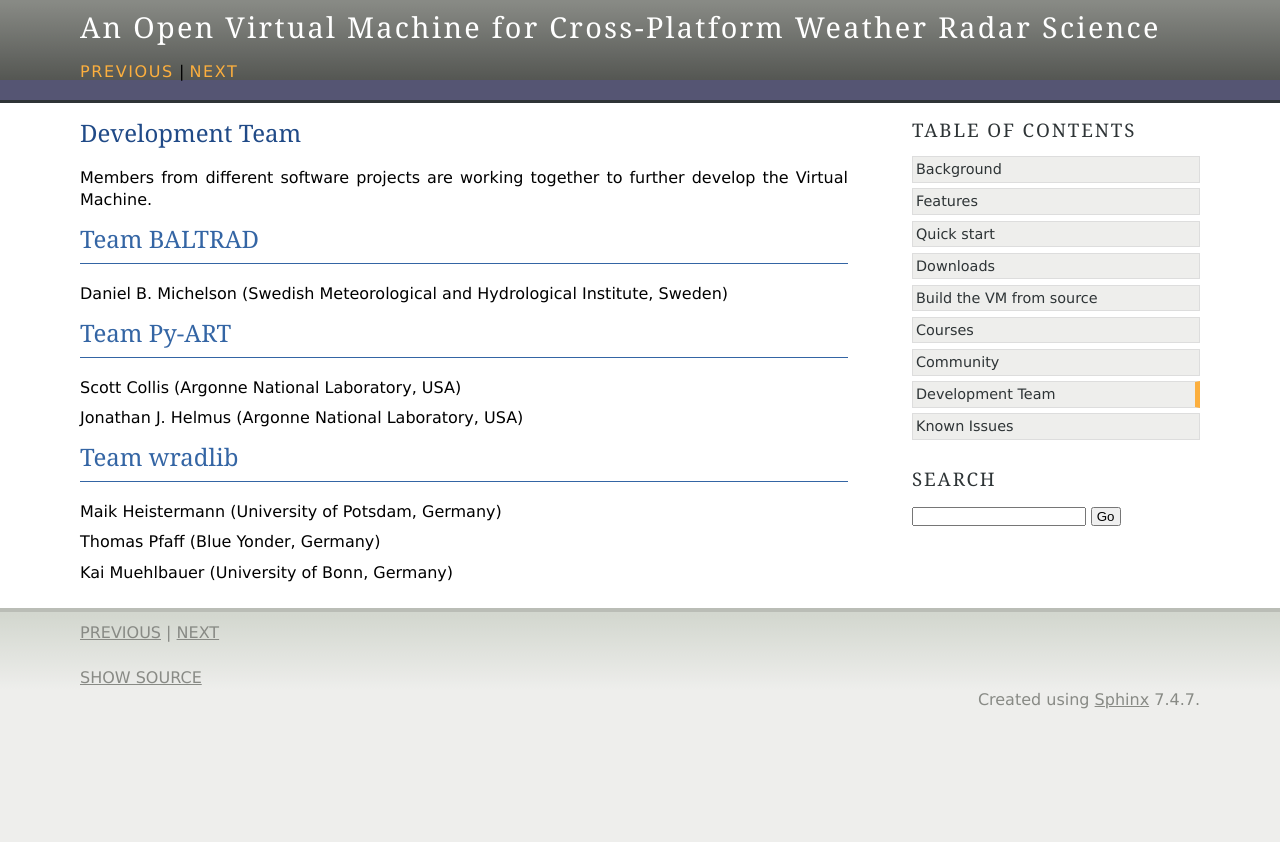
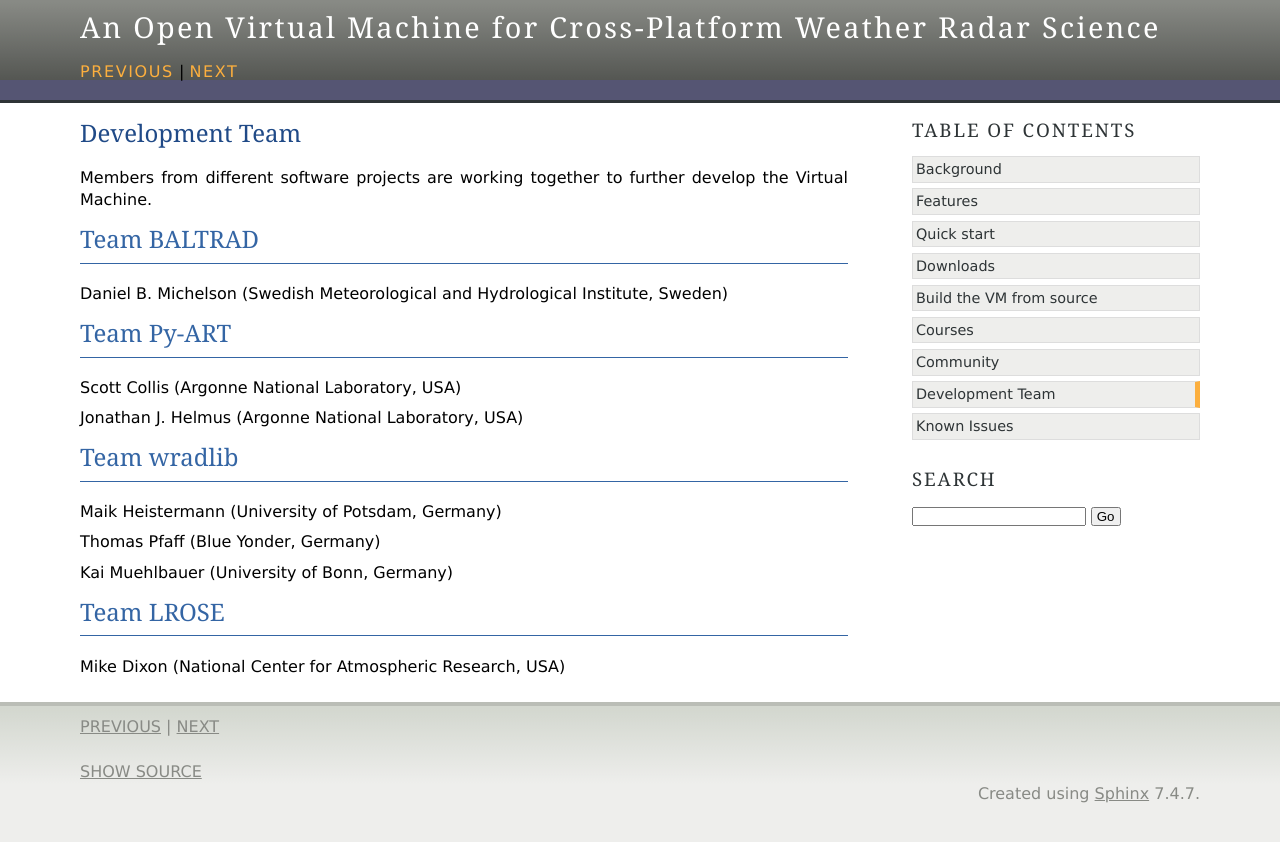
Before and after one commit to openradar/oss_weather_radar_vm, a Sphinx documentation site: the page built from doc/source/team.rst, in a window 1280 px wide. Shown: the top 842 px of the page. Built offline with Sphinx 7.4.7, drawn with Linux system fonts in a browser that asks for light colours; formulas are drawn with MathJax 3.

Commit message:
MIN: Minor edits in the documentation website.

```diff
--- a/doc/source/courses.rst
+++ b/doc/source/courses.rst
@@ -21,4 +21,4 @@ You can also access the course repositories directly:
 * `BALTRAD course <https://github.com/DanielMichelson/baltrad_short_course>`_
 * `BALTRAD 2 wradlib interoperability demo <https://github.com/heistermann/baltrad2wradlib>`_
 * `Py-ART 2 BALTRAD interoperability demo <https://github.com/jjhelmus/pyart2baltrad>`_
-* `Radx course (non content, yet) <https://github.com/heistermann/radx_short_course>`_
+* `Radx course <https://github.com/heistermann/radx_short_course>`_ *(as yet very brief)*
--- a/doc/source/team.rst
+++ b/doc/source/team.rst
@@ -27,3 +27,9 @@ Maik Heistermann (University of Potsdam, Germany)
 Thomas Pfaff (Blue Yonder, Germany)
 
 Kai Muehlbauer (University of Bonn, Germany)
+
+
+Team LROSE
+----------
+
+Mike Dixon (National Center for Atmospheric Research, USA)
```
